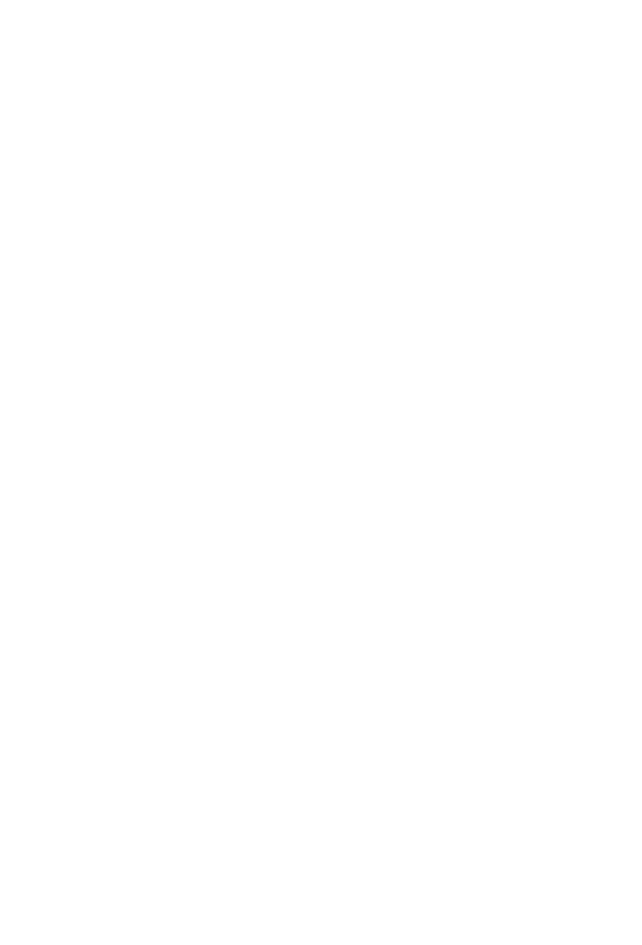
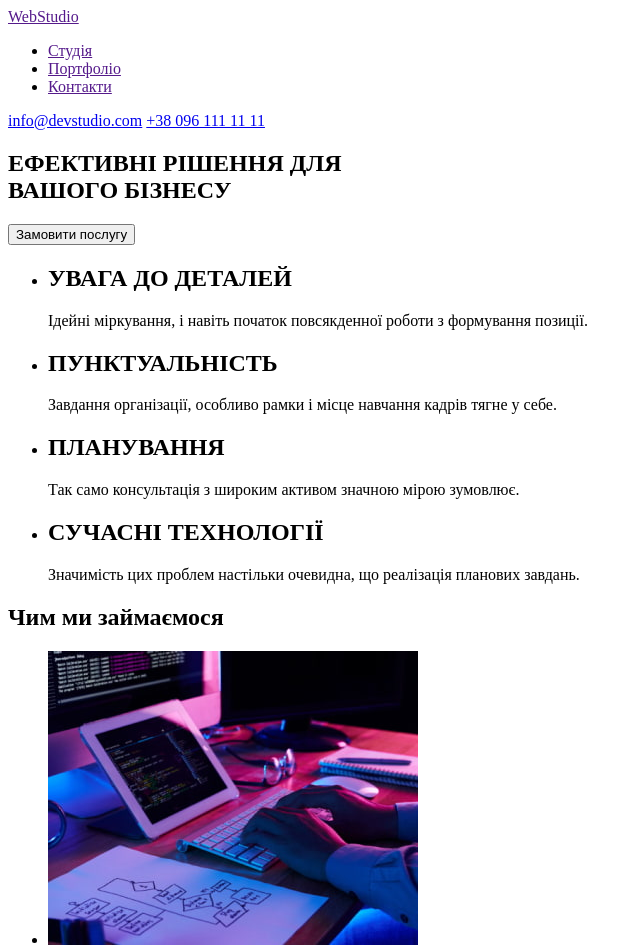
Before and after one commit to AnastasiaDonets/goit-markup-hw-01, a plain HTML site: page index.html in a window 1280 px wide. Shown: the top 945 px of the page, without its empty margins (0-642 px from the left). Before the commit the page ends 800 px from the top, so only its background shows below. Drawn offline with Linux system fonts and the light colour scheme.

Commit message:
Додає розмітку макету

```diff
--- a/index.html
+++ b/index.html
@@ -1,12 +1,61 @@
 <!DOCTYPE html>
-<html lang="en">
-<head>
-    <meta charset="UTF-8">
-    <meta http-equiv="X-UA-Compatible" content="IE=edge">
-    <meta name="viewport" content="width=, initial-scale=1.0">
+<html lang="uk">
+  <head>
+    <meta charset="UTF-8" />
+    <meta http-equiv="X-UA-Compatible" content="IE=edge" />
+    <meta name="viewport" content="width=, initial-scale=1.0" />
     <title>Document</title>
-</head>
-<body>
-    <h1 class="full"></h1>
-</body>
+  </head>
+  <body>
+    <header>
+        <a href="">WebStudio</a>
+        <nav>
+        <ul>
+            <li><a href="">Студія</a></li>
+            <li><a href="">Портфоліо</a></li>
+            <li><a href="">Контакти</a></li>
+        </ul>
+        </nav>
+        <a href="mailto:info@devstudio.com">info@devstudio.com</a>
+        <a href="tel:+380961111111">+38 096 111 11 11</a>
+    </header>
+
+    <main>
+        <section>
+            <h1>ЕФЕКТИВНІ РІШЕННЯ ДЛЯ <br/> ВАШОГО БІЗНЕСУ</h1>
+            <button type="button">Замовити послугу</button>
+        </section>
+
+        <section>
+       <ul>
+        <li>
+           <h2>УВАГА ДО ДЕТАЛЕЙ</h2>
+           <p>Ідейні міркування, і навіть початок повсякденної роботи з формування позиції.</p>
+        </li>
+        <li>
+           <h2>ПУНКТУАЛЬНІСТЬ</h2>
+           <p>Завдання організації, особливо рамки і місце навчання кадрів тягне у себе.</p>
+        </li>
+        <li>
+            <h2>ПЛАНУВАННЯ</h2>
+            <p>Так само консультація з широким активом значною мірою зумовлює.</p>
+        </li>
+        <li>
+            <h2>СУЧАСНІ ТЕХНОЛОГІЇ</h2>
+            <p>Значимість цих проблем настільки очевидна, що реалізація планових завдань.</p>
+        </li>
+       </ul>
+    </section>
+    <section>
+        <h2>Чим ми займаємося</h2>
+        <ul>
+        <li><img src="./images/photo-1.jpg" alt="" width="370" height="294"></li>
+        <li><img src="./images/photo-2.jpg" alt="" width="370" height="294"></li>
+        <li><img src="./images/photo-3.jpg" alt="" width="370" height="294"></li>
+        </ul>
+    </section>
+    <section></section>
+    </main>
+    <footer></footer>
+  </body>
 </html>
```
